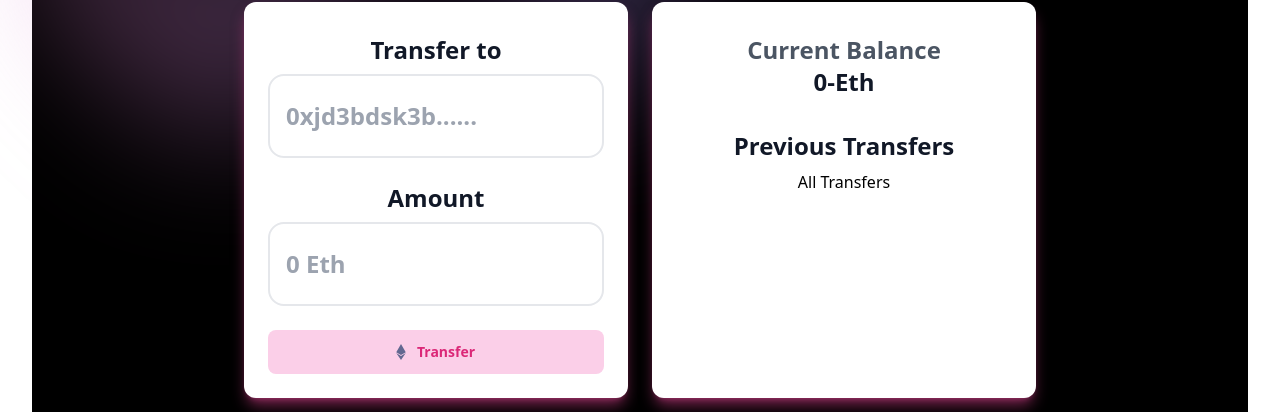
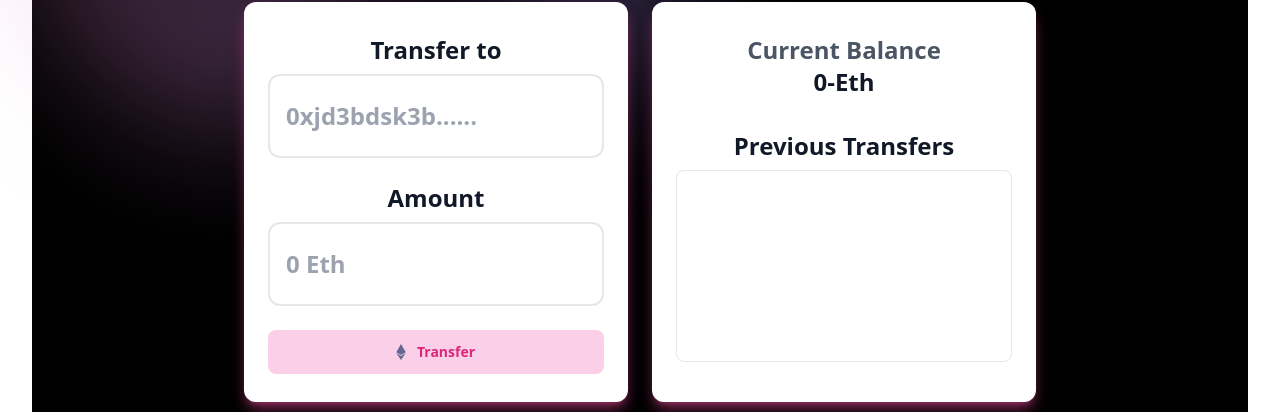
Before and after one commit to arslan-codes/Decentralized-BankDapp, a React (Vite) app in the folder frontend/: page /transfer in a window 1280 px wide. Shown: the part 258-670 px from the top of the page. Built offline with nearby package versions, Linux system fonts and the light colour scheme.

Commit message:
ui updated

```diff
--- a/frontend/src/pages/Deposit.jsx
+++ b/frontend/src/pages/Deposit.jsx
@@ -95,8 +95,15 @@ const Deposit = () => {
                   Previous Deposits
                 </p>{" "}
                 <div>
-                  {" "}
-                  <p className="text-black">All Deposits</p>
+                  <div class="w-full h-48 overflow-y-auto border rounded-lg p-2">
+                    <ul class="space-y-2 text-black">
+                      {/* {transaction.map((tx) => (
+                        <li className="border-b pb-2" key={tx.id}>
+                          {tx.detail}
+                        </li>
+                      ))} */}
+                    </ul>
+                  </div>
                 </div>
               </div>
             </div>
--- a/frontend/src/pages/Hero.jsx
+++ b/frontend/src/pages/Hero.jsx
@@ -13,6 +13,12 @@ const Hero = () => {
           <h1 className="text-2xl sm:text-4xl font-bold tracking-tight text-white md:text-6xl">
             Decentralized Bank
           </h1>
+          {/* <div className="flex flex-end">
+            <img
+              src="https://img.freepik.com/premium-vector/blockchain-engineer-isolated-cartoon-vector-illustrations_107173-30333.jpg"
+              alt=""
+            />
+          </div> */}
           <p className="text-sm md:text-lg mt-2  md:mt-6 leading-8 text-gray-100 whitespace-pre-wrap sm:whitespace-normal">
             The future of finance is here. Manage your cryptocurrencies and
             traditional assets in one secure platform.
--- a/frontend/src/pages/Transfer.jsx
+++ b/frontend/src/pages/Transfer.jsx
@@ -26,7 +26,7 @@ const Transfer = () => {
                 <input
                   type="text"
                   placeholder="0xjd3bdsk3b......"
-                  className="text-base  border-2 border-gray-200    rounded-2xl
+                  className="text-base  border-2 border-gray-200    rounded-xl
                   sm:text-2xl w-full form-control font-semibold text-gray-800
                   py-3 sm:py-6   ring-black  focus:rounded-2xl px-2 sm:px-4
                    focus:ring-blue-500 focus:border-blue-500 block "
@@ -43,7 +43,7 @@ const Transfer = () => {
                 <input
                   type="text"
                   placeholder="0 Eth"
-                  className="text-base  border-2 border-gray-200    rounded-2xl
+                  className="text-base  border-2 border-gray-200    rounded-xl
                   sm:text-2xl w-full form-control font-semibold text-gray-800
                   py-3 sm:py-6   ring-black  focus:rounded-2xl px-2 sm:px-4
                    focus:ring-blue-500 focus:border-blue-500 block "
@@ -51,7 +51,12 @@ const Transfer = () => {
               </div>
             </div>
             <div className="flex justify-center">
-              <button className="w-3/4 sm:w-full bg-pink-200 text-pink-600 font-semibold py-3 rounded-lg mt-2 text-sm px-5 text-center inline-flex justify-center items-center focus:outline-none focus:ring-1 focus:ring-pink-600 f focus:ring-offset-2">
+              <button
+                className="w-3/4 sm:w-full bg-pink-200
+               text-pink-600 font-semibold py-3 rounded-lg mt-2 text-sm px-5 text-center
+                inline-flex justify-center items-center  hover:bg-pink-500 hover:text-white focus-visible:outline
+                 focus-visible:outline-2 focus-visible:outline-offset-2 focus-visible:outline-indigo-600"
+              >
                 <svg
                   className="w-4 h-4 me-2 -ms-1 text-[#626890]"
                   aria-hidden="true"
@@ -90,8 +95,15 @@ const Transfer = () => {
                   Previous Transfers
                 </p>{" "}
                 <div>
-                  {" "}
-                  <p className="text-black">All Transfers</p>
+                  <div class="w-full h-48 overflow-y-auto border rounded-lg p-2">
+                    <ul class="space-y-2 text-black">
+                      {/* {transaction.map((tx) => (
+                        <li className="border-b pb-2" key={tx.id}>
+                          {tx.detail}
+                        </li>
+                      ))} */}
+                    </ul>
+                  </div>
                 </div>
               </div>
             </div>
--- a/frontend/src/pages/Withdraw.jsx
+++ b/frontend/src/pages/Withdraw.jsx
@@ -79,7 +79,15 @@ const Withdraw = () => {
                   Previous Withdraws
                 </p>{" "}
                 <div>
-                  <div class="w-full h-24 overflow-y-auto p-4  text-black   whitespace-normal"></div>
+                  <div class="w-full h-48 overflow-y-auto border rounded-lg p-2">
+                    <ul class="space-y-2 text-black">
+                      {/* {transaction.map((tx) => (
+                        <li className="border-b pb-2" key={tx.id}>
+                          {tx.detail}
+                        </li>
+                      ))} */}
+                    </ul>
+                  </div>
                 </div>
               </div>
             </div>
```
